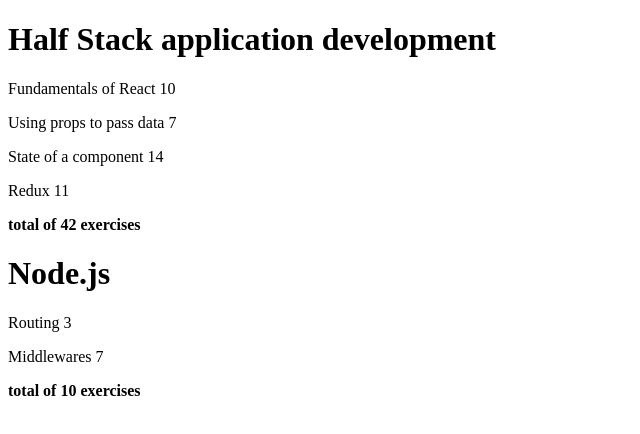
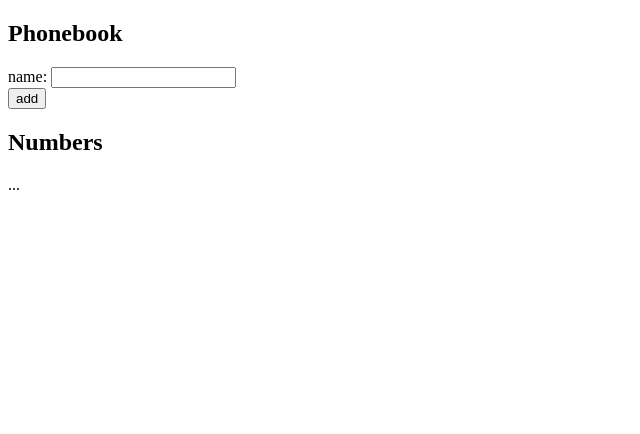
Before and after one commit to yuchenjohnlin/fullstackopen, a React (Vite) app in the folder part2/: page / in a window 1280 px wide. Shown: the top 434 px of the page, without its empty margins (0-640 px from the left). Built offline with nearby package versions, Linux system fonts and the light colour scheme.

Commit message:
part 2.6&2.7

```diff
--- a/part2/src/App.jsx
+++ b/part2/src/App.jsx
@@ -1,55 +1,44 @@
-import Course from './components/Course.jsx'
+import { useState } from 'react'
+
 const App = () => {
-  const courses = [
-    {
-      name: 'Half Stack application development',
-      id: 1,
-      parts: [
-        {
-          name: 'Fundamentals of React',
-          exercises: 10,
-          id: 1
-        },
-        {
-          name: 'Using props to pass data',
-          exercises: 7,
-          id: 2
-        },
-        {
-          name: 'State of a component',
-          exercises: 14,
-          id: 3
-        },
-        {
-          name: 'Redux',
-          exercises: 11,
-          id: 4
-        }
-      ]
-    },
-    {
-      name: 'Node.js',
-      id: 2,
-      parts: [
-        {
-          name: 'Routing',
-          exercises: 3,
-          id: 1
-        },
-        {
-          name: 'Middlewares',
-          exercises: 7,
-          id: 2
-        }
-      ]
+  const [persons, setPersons] = useState([
+    { name: 'Arto Hellas' }
+  ])
+  const [newName, setNewName] = useState('')
+
+  const handleNameChange = (event) => {
+    console.log(event.target.value)
+    setNewName(event.target.value)
+  }
+  const addName = (event) => {
+    event.preventDefault()
+    console.log('button clicked', event.target)
+    if ( persons.some(person => person.name ===newName)){
+      alert(`${newName} is already added to the phonebook`)
+      return
     }
-  ]
 
+    const nameObj = {
+      name: newName
+    }
+    setPersons(persons.concat(nameObj))
+    // console.log(persons) this doesn't actually display the new one because it doesn't update automatically
+    setNewName('')
+  }
 
   return (
     <div>
-      {courses.map(c => <Course key={c.id} course={c} />)}
-      {/* <Course course={course}/> */}
+      <h2>Phonebook</h2>
+      <form onSubmit={addName}>
+        <div>
+          name: <input value={newName} onChange={handleNameChange}/>
+        </div>
+        <div>
+          <button type="submit">add</button>
+        </div>
+      </form>
+      <h2>Numbers</h2>
+      ...
     </div>
   )
 }
```
